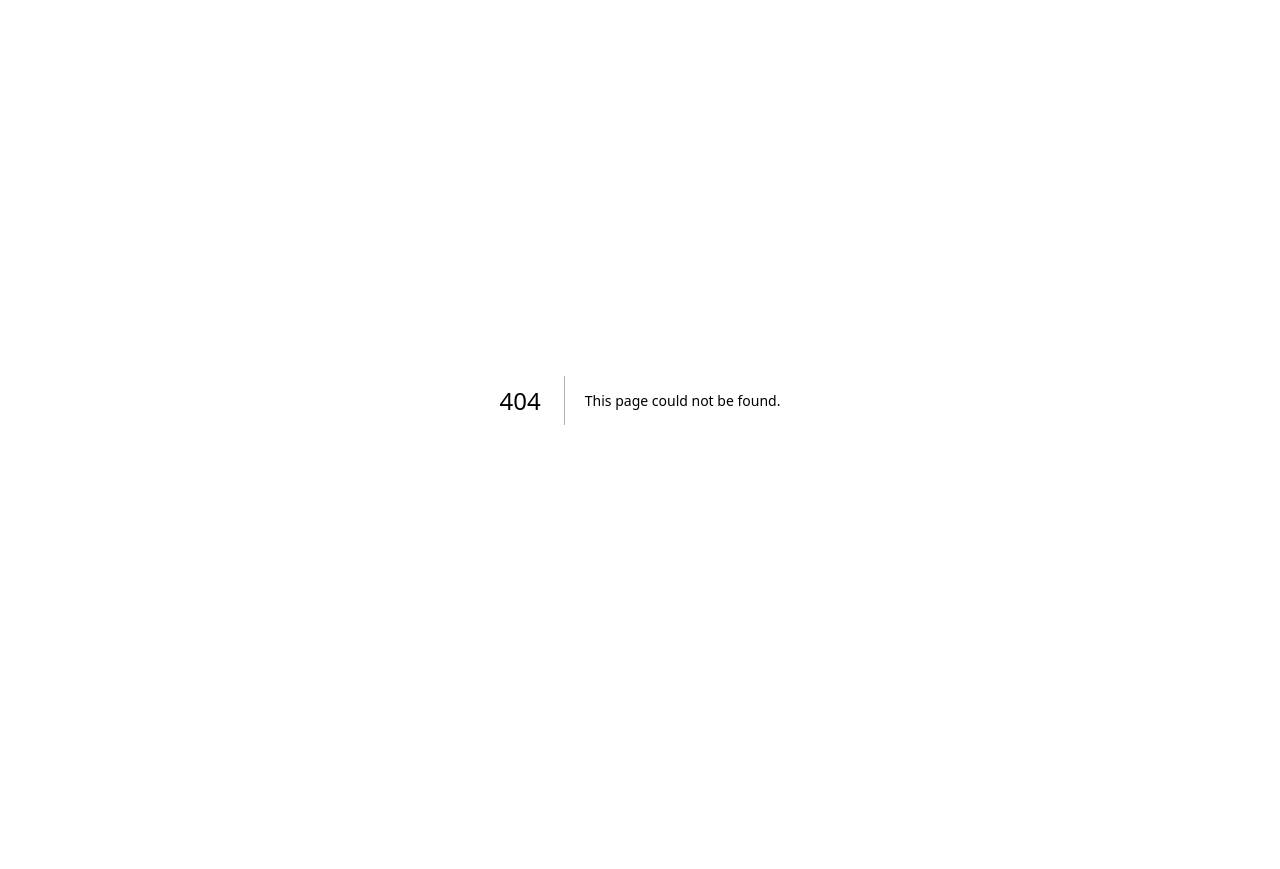
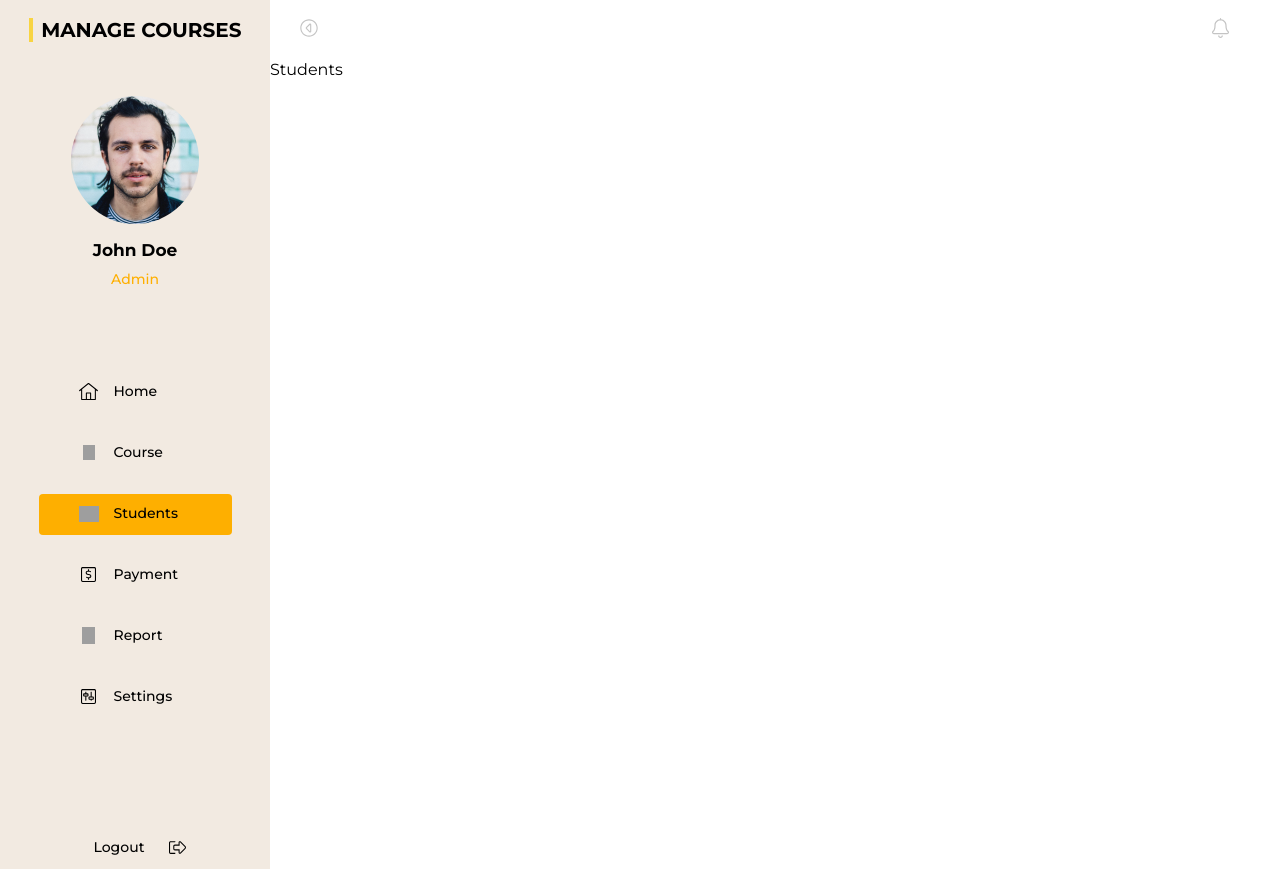
Before and after one commit to aygunbyr/course-management-system, a Next.js app: page /dashboard/students in a window 1280 px wide. Before the commit this address had no page. Before the commit the page ends 800 px from the top, so only its background shows below. Built offline with nearby package versions, Linux system fonts and the light colour scheme; grey boxes are pictures that could not be loaded.

Commit message:
fix: navbar

```diff
--- a/app/dashboard/components/Navbar/index.tsx
+++ b/app/dashboard/components/Navbar/index.tsx
@@ -1,7 +1,8 @@
 'use client'
-import React, { useState } from 'react'
+import React from 'react'
 import Image from 'next/image'
 import Link from 'next/link'
+import { usePathname } from 'next/navigation'
 import styles from './Navbar.module.css'
 import HomeIcon from '@/public/assets/icons/home-lg-alt.svg'
 import BookmarkIcon from '@/public/assets/icons/bookmark.svg'
@@ -12,7 +13,9 @@ import SlidersVSquareIcon from '@/public/assets/icons/sliders-v-square.svg'
 import LogoutIcon from '@/public/assets/icons/logout.svg'
 
 function Navbar() {
-  const [currentItem, setCurrentItem] = useState('home')
+  const pathname = usePathname()
+
+  console.log('Pathname = ' + pathname)
 
   return (
     <div className={styles.navbar}>
@@ -33,16 +36,12 @@ function Navbar() {
         <div className={styles.navlinks}>
           <div
             className={
-              currentItem === 'home'
+              pathname === '/dashboard'
                 ? `${styles['nav-item']} ${styles['nav-item-active']}`
                 : styles['nav-item']
             }
           >
-            <Link
-              className={styles['nav-item-link']}
-              onClick={() => setCurrentItem('home')}
-              href="/dashboard"
-            >
+            <Link className={styles['nav-item-link']} href="/dashboard">
               <div className={styles['nav-icon-container']}>
                 <Image
                   src={HomeIcon}
@@ -57,16 +56,12 @@ function Navbar() {
           </div>
           <div
             className={
-              currentItem === 'course'
+              pathname === '/dashboard/course'
                 ? `${styles['nav-item']} ${styles['nav-item-active']}`
                 : styles['nav-item']
             }
           >
-            <Link
-              className={styles['nav-item-link']}
-              onClick={() => setCurrentItem('course')}
-              href="#"
-            >
+            <Link className={styles['nav-item-link']} href="#">
               <div className={styles['nav-icon-container']}>
                 <Image
                   src={BookmarkIcon}
@@ -81,15 +76,14 @@ function Navbar() {
           </div>
           <div
             className={
-              currentItem === 'students'
+              pathname === '/dashboard/students'
                 ? `${styles['nav-item']} ${styles['nav-item-active']}`
                 : styles['nav-item']
             }
           >
             <Link
               className={styles['nav-item-link']}
-              onClick={() => setCurrentItem('students')}
-              href="#"
+              href="/dashboard/students"
             >
               <div className={styles['nav-icon-container']}>
                 <Image
@@ -105,16 +99,12 @@ function Navbar() {
           </div>
           <div
             className={
-              currentItem === 'payment'
+              pathname === '/dashboard/payment'
                 ? `${styles['nav-item']} ${styles['nav-item-active']}`
                 : styles['nav-item']
             }
           >
-            <Link
-              className={styles['nav-item-link']}
-              onClick={() => setCurrentItem('payment')}
-              href="#"
-            >
+            <Link className={styles['nav-item-link']} href="#">
               <div className={styles['nav-icon-container']}>
                 <Image
                   src={UsdSquareIcon}
@@ -129,16 +119,12 @@ function Navbar() {
           </div>
           <div
             className={
-              currentItem === 'report'
+              pathname === '/dashboard/report'
                 ? `${styles['nav-item']} ${styles['nav-item-active']}`
                 : styles['nav-item']
             }
           >
-            <Link
-              className={styles['nav-item-link']}
-              onClick={() => setCurrentItem('report')}
-              href="#"
-            >
+            <Link className={styles['nav-item-link']} href="#">
               <div className={styles['nav-icon-container']}>
                 <Image
                   src={FileChartLineIcon}
@@ -153,16 +139,12 @@ function Navbar() {
           </div>
           <div
             className={
-              currentItem === 'settings'
+              pathname === '/dashboard/settings'
                 ? `${styles['nav-item']} ${styles['nav-item-active']}`
                 : styles['nav-item']
             }
           >
-            <Link
-              className={styles['nav-item-link']}
-              onClick={() => setCurrentItem('settings')}
-              href="#"
-            >
+            <Link className={styles['nav-item-link']} href="#">
               <div className={styles['nav-icon-container']}>
                 <Image
                   src={SlidersVSquareIcon}
--- /dev/null
+++ b/app/dashboard/students/page.tsx
@@ -0,0 +1,7 @@
+import React from 'react'
+
+function Students() {
+  return <div>Students</div>
+}
+
+export default Students
```
